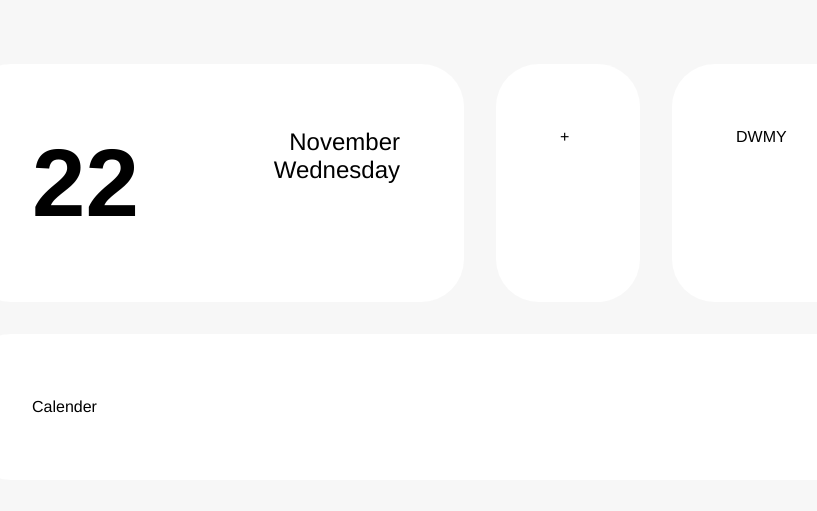
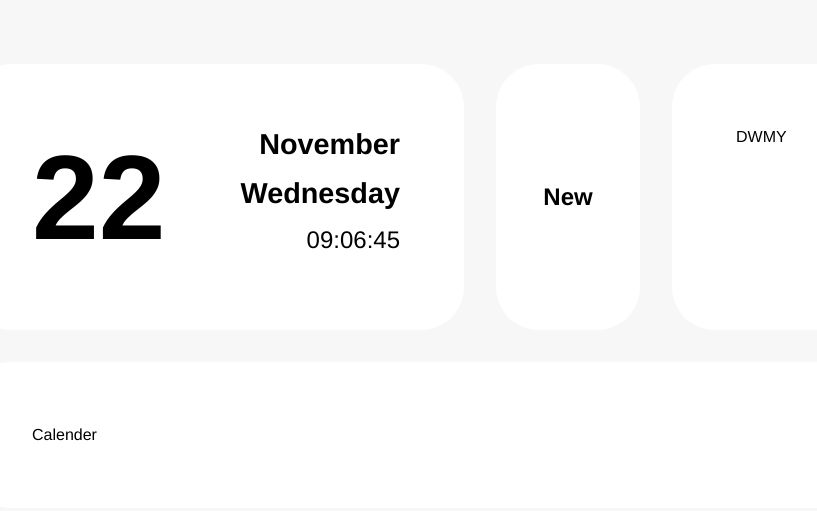
Before and after one commit to bobbymannino/comp-1004-spa, a plain HTML site: page index.html in a window 1280 px wide. Shown: the whole page, without its empty margins (160-977 px from the left). Drawn offline with Linux system fonts and the light colour scheme.

Commit message:
Fix formatting and add button for new entry

```diff
--- a/index.html
+++ b/index.html
@@ -10,16 +10,22 @@
   <body>
     <main>
       <div class="container grid gap-1 md:grid-cols-6">
-        <section class="summary card md:flex justify-between md:col-span-3">
-          <h1 data-replace-with="dd" class="tabular-nums"></h1>
-          <div class="text-right">
+        <section
+          class="card md:flex justify-between md:col-span-3 items-center"
+        >
+          <h1 data-replace-with="dd"></h1>
+          <div class="text-right space-y-1">
             <h3 data-replace-with="month"></h3>
             <h3 data-replace-with="day"></h3>
+            <p data-replace-with="hh:mm:ss" class="tabular-nums"></p>
           </div>
         </section>
-        <section class="new card">+</section>
-        <section class="format card md:col-span-2">DWMY</section>
-        <section class="calender card md:col-span-6">Calender</section>
+        <button class="btn btn-card">
+          <span class="md:hidden">+</span>
+          <span class="hidden md:block">New</span>
+        </button>
+        <section class="card md:col-span-2">DWMY</section>
+        <section class="card md:col-span-6">Calender</section>
       </div>
     </main>
   </body>
--- a/index.js
+++ b/index.js
@@ -1,3 +1,6 @@
+/** Because i dont like the time to be 12:13:3. It needs to have a 0 before the last 3 */
+const padWithZeros = ["ss", "mm", "hh", "dd", "month-num"];
+
 /** The current date as normal and updated every second */
 let date = new Date();
 
@@ -33,13 +36,13 @@ function updateDate() {
 
   currentDate = {
     /** Seconds */
-    ss: date.getSeconds(),
+    ss: date.getSeconds().toFixed(0).padStart(2, "0"),
     /** Minutes */
-    mm: date.getMinutes(),
+    mm: date.getMinutes().toFixed(0).padStart(2, "0"),
     /** Hours */
-    hh: date.getHours(),
+    hh: date.getHours().toFixed(0).padStart(2, "0"),
     /** Day of the month */
-    dd: date.getDate(),
+    dd: date.getDate().toFixed(0).padStart(2, "0"),
     /** Year */
     yyyy: date.getFullYear(),
     /** 3 letter day */
@@ -47,7 +50,7 @@ function updateDate() {
     /** Full day */
     day: date.toLocaleDateString("en-US", { weekday: "long" }),
     /** Month of the year */
-    "month-num": date.getMonth() + 1,
+    "month-num": (date.getMonth() + 1).toFixed(0).padStart(2, "0"),
     /** 3 letter month */
     "month-short": date.toLocaleDateString("en-US", { month: "short" }),
     /** Full month */
@@ -64,7 +67,7 @@ function updateDate() {
  */
 function replaceWith(el) {
   /**
-     format can equal the following things;
+    They will be formatted in this order and can equal the following things;
     - ss = seconds = 05
     - mm = minutes = 05
     - hh = hour = 12
@@ -76,7 +79,6 @@ function replaceWith(el) {
     - month-num = month of the year = 03
     - month-short - 3 letter month - Nov
     - month - The current month - November
-     They will be formatted in that order
   */
   const format = el.getAttribute("data-replace-with");
   if (!format) return;
--- a/style.css
+++ b/style.css
@@ -11,6 +11,7 @@
 /* Have a centralized variable system so if I choose to change something it is easy and not a hassle */
 :root {
   /* Spacing */
+  --spc-50: calc(var(--spc-100) * 0.5);
   --spc-100: 1rem;
   --spc-200: calc(var(--spc-100) * 2);
 
@@ -22,12 +23,37 @@
   --clr-neutral-100: hsl(0 0% 100%);
   --clr-neutral-200: hsl(0 0% 97%);
   --clr-neutral-300: hsl(0 0% 93%);
+
+  /* Font sizes */
+  --siz-100: calc(var(--siz-400) * 0.55);
+  --siz-200: calc(var(--siz-400) * 0.7);
+  --siz-300: calc(var(--siz-400) * 0.85);
+  --siz-400: 1rem;
+  --siz-500: calc(var(--siz-400) * 1.2);
+  --siz-600: calc(var(--siz-400) * 1.5);
+  --siz-700: calc(var(--siz-400) * 2);
+  --siz-800: calc(var(--siz-400) * 3);
+  --siz-900: calc(var(--siz-400) * 5);
+
+  --font-size-h1: var(--siz-900);
+  --font-size-h2: var(--siz-700);
+  --font-size-h3: var(--siz-500);
+  --font-size-p: var(--siz-400);
+  --font-size-button: var(--siz-400);
 }
 
 /* Somethings like spacing should change on different window sizes */
 @media only screen and (min-width: 768px) {
   :root {
+    --spc-100: 1.5rem;
+    --siz-400: 1.25rem;
+  }
+}
+
+@media only screen and (min-width: 1024px) {
+  :root {
     --spc-100: 2rem;
+    --siz-400: 1.5rem;
   }
 }
 
@@ -39,23 +65,29 @@ body {
 
 /* Typography is important */
 h1 {
-  font-size: 6rem;
+  font-size: var(--font-size-h1);
   font-weight: 900;
 }
 
 h2 {
-  font-size: 3rem;
-  font-weight: 400;
+  font-size: var(--font-size-h2);
+  font-weight: 800;
 }
 
 h3 {
-  font-size: 1.5rem;
+  font-size: var(--font-size-h3);
+  font-weight: 600;
+}
+
+p {
+  font-size: var(--font-size-p);
   font-weight: 400;
 }
 
 /* Use classes for reusability and ease of use. If things change makes life simple */
 .container {
   --max-width: 640px;
+
   width: min(100%, var(--max-width));
   margin-inline: auto;
 }
@@ -76,6 +108,40 @@ h3 {
   padding: var(--spc-200);
   background-color: var(--clr-neutral-100);
   border-radius: var(--bor-200);
+}
+
+.btn {
+  border: none;
+  padding: var(--spc-100);
+  cursor: pointer;
+  font-size: var(--font-size-button);
+  font-weight: 600;
+}
+
+.btn-card {
+  background-color: var(--clr-neutral-100);
+  border-radius: var(--bor-200);
+  position: relative;
+  overflow: hidden;
+}
+
+.btn-card:after {
+  content: "";
+  position: absolute;
+  inset: 0;
+  background-image: linear-gradient(
+    135deg,
+    hsl(0 0% 0% / 0.1),
+    transparent 33%,
+    transparent 67%,
+    hsl(0 0% 0% / 0.1)
+  );
+  opacity: 0;
+  transition: opacity 0.15s ease-in-out;
+}
+
+.btn-card:hover:after {
+  opacity: 1;
 }
 
 .text-right {
@@ -106,6 +172,14 @@ h3 {
   font-variant-numeric: tabular-nums;
 }
 
+.space-y-1 > * + * {
+  margin-block-start: var(--spc-50);
+}
+
+.hidden {
+  display: none;
+}
+
 @media (width >= 768px) {
   .md\:flex {
     display: flex;
@@ -126,4 +200,12 @@ h3 {
   .md\:col-span-6 {
     grid-column: span 6;
   }
+
+  .md\:hidden {
+    display: none;
+  }
+
+  .md\:block {
+    display: block;
+  }
 }
```
Lines whose indentation alone changed are shown as unchanged.
